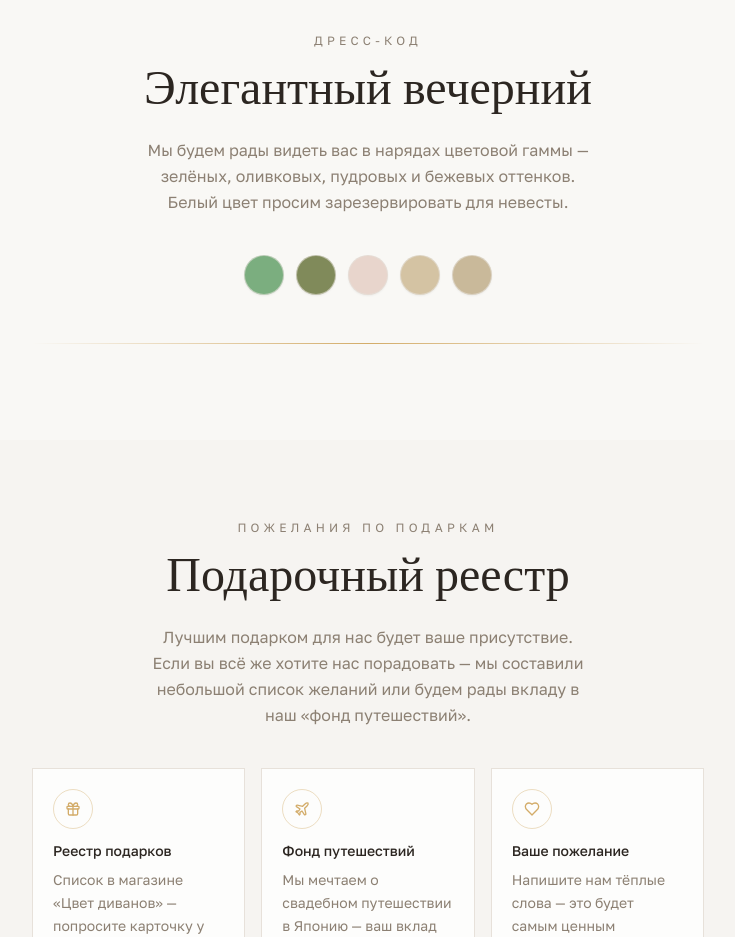
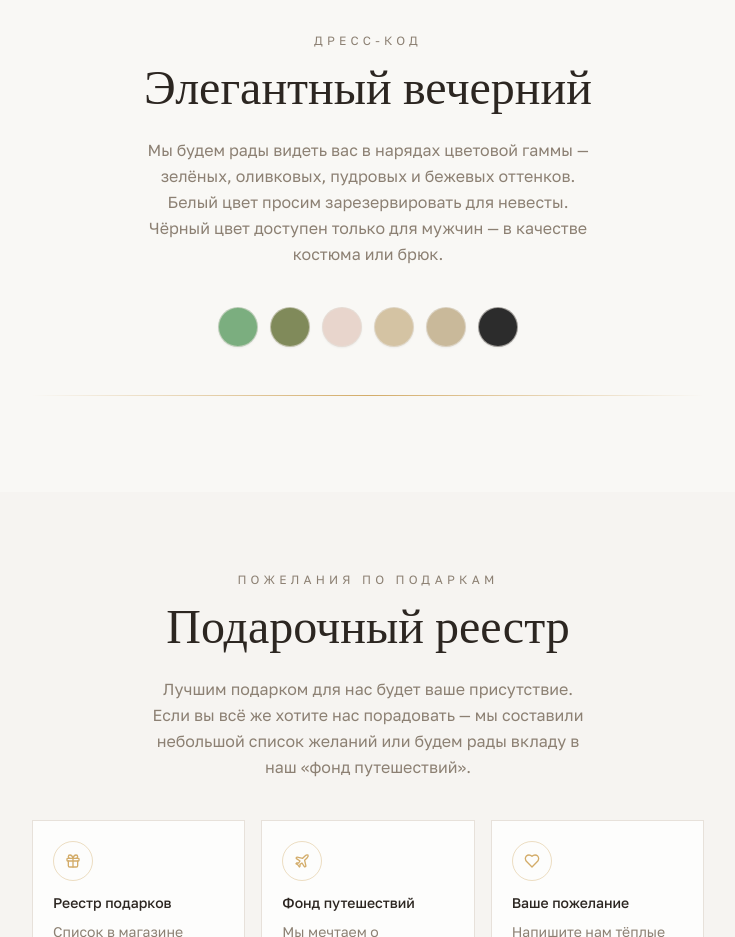
Before and after one commit to pr-poehali-dev/wedding-invitation-creation-36, a React (Vite) app: page / in a window 1280 px wide. Shown: the part 1880-2817 px from the top of the page, without its empty margins (272-1007 px from the left). Built offline with nearby package versions, Linux system fonts and the light colour scheme.

Commit message:
feat: add black color for men

```diff
--- a/src/pages/Index.tsx
+++ b/src/pages/Index.tsx
@@ -133,10 +133,11 @@ const WeddingInvitation = () => {
           <p className="font-body text-base text-muted-foreground leading-relaxed max-w-md mx-auto mb-10">
             Мы будем рады видеть вас в нарядах цветовой гаммы — зелёных, оливковых,
             пудровых и бежевых оттенков. Белый цвет просим зарезервировать для невесты.
+            Чёрный цвет доступен только для мужчин — в качестве костюма или брюк.
           </p>
 
           <div className="flex justify-center gap-3">
-            {["#7BAE7F", "#808A5A", "#E8D5CC", "#D4C3A3", "#C9B99A"].map((color, i) => (
+            {["#7BAE7F", "#808A5A", "#E8D5CC", "#D4C3A3", "#C9B99A", "#2C2C2C"].map((color, i) => (
               <div
                 key={i}
                 className="w-10 h-10 rounded-full border border-border/60 shadow-sm"
```
